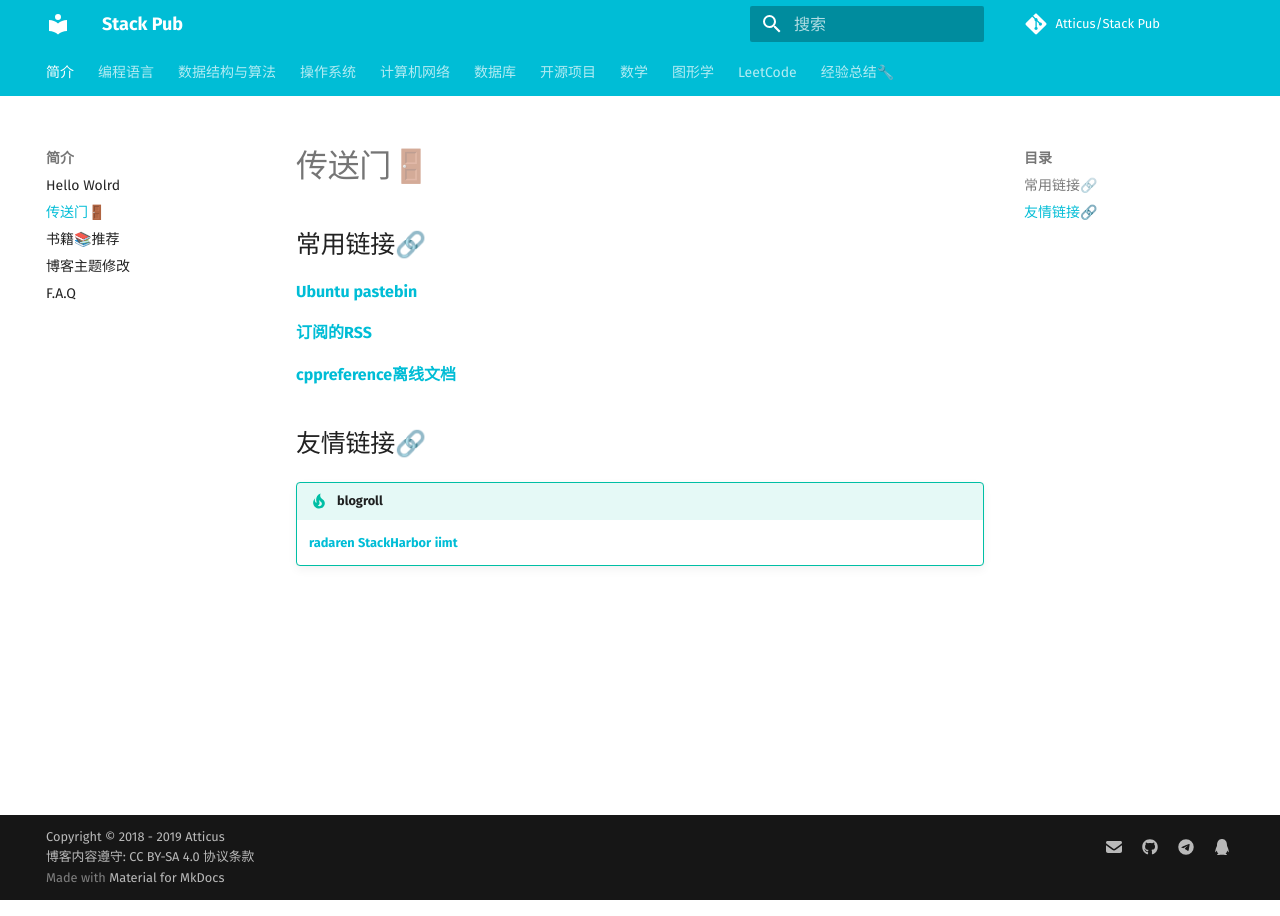
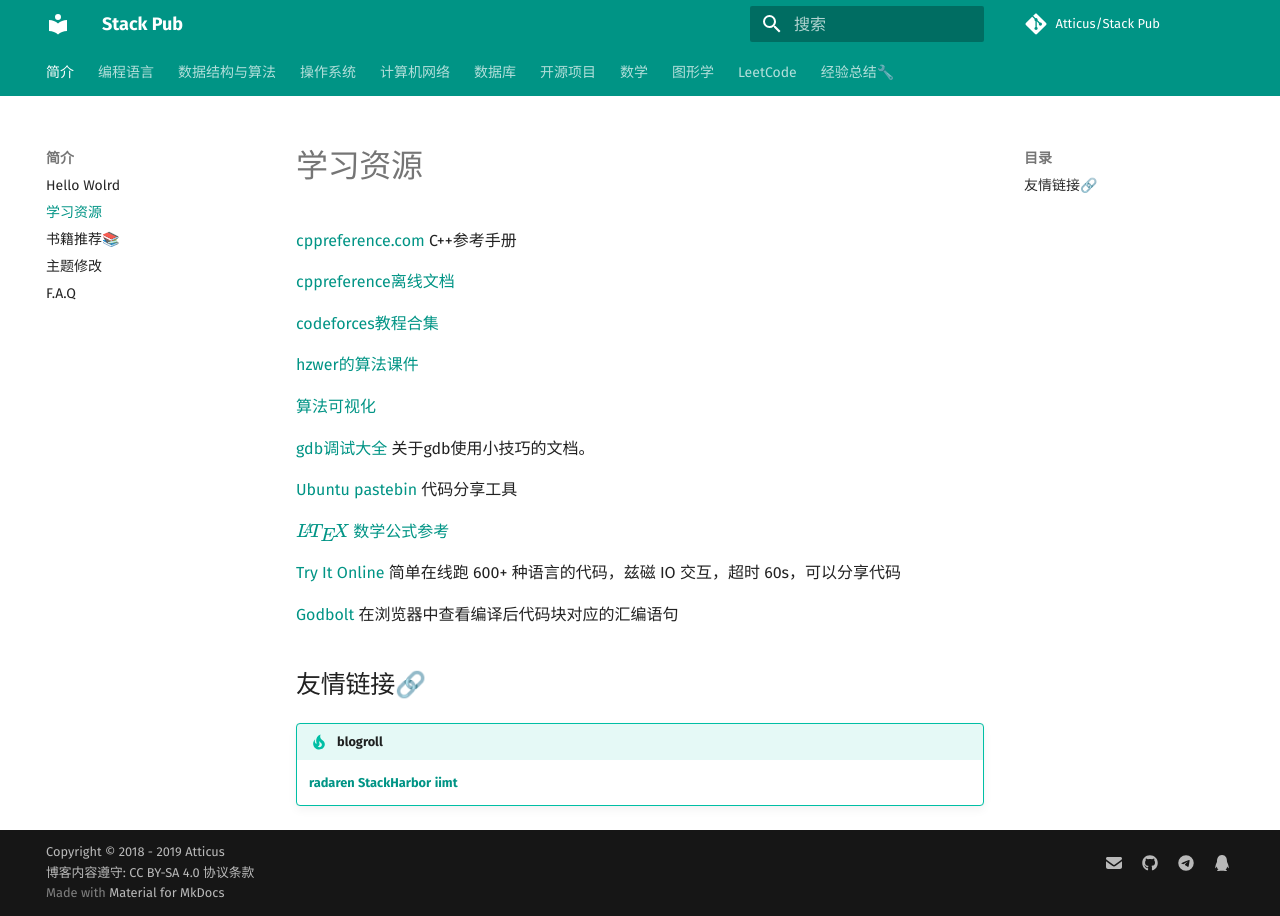
Before and after one commit to opfanswyx/StackPub, an MkDocs documentation site: the page built from docs/index/blogroll.md, in a window 1280 px wide. Built offline with MkDocs 1.6.1 and Material for MkDocs 9.7.7, drawn with Linux system fonts in a browser that asks for light colours; formulas are drawn with MathJax 3; comment, search, counter and statistics services are not loaded.

```diff
--- a/docs/index/blogroll.md
+++ b/docs/index/blogroll.md
@@ -1,11 +1,23 @@
-## 常用链接🔗
 
-**[Ubuntu pastebin](https://paste.ubuntu.com/)**
+[cppreference.com](https://zh.cppreference.com/w/) C++参考手册
 
-**[订阅的RSS](https://www.inoreader.com/dashboard)**
+[cppreference离线文档](https://zh.cppreference.com/w/Cppreference:Archives)
 
-**[cppreference离线文档](https://zh.cppreference.com/w/Cppreference:Archives)**
+[codeforces教程合集](http://codeforces.com/blog/entry/57282)
 
+[hzwer的算法课件](https://github.com/hzwer/shareOI)
+
+[算法可视化](https://visualgo.net/zh)
+
+[gdb调试大全](https://github.com/hellogcc/100-gdb-tips) 关于gdb使用小技巧的文档。
+
+[Ubuntu pastebin](https://paste.ubuntu.com/) 代码分享工具
+
+[ $\LaTeX{}$ 数学公式参考](http://www.mohu.org/info/symbols/symbols.htm)
+
+[Try It Online](https://tio.run) 简单在线跑 600+ 种语言的代码，兹磁 IO 交互，超时 60s，可以分享代码
+
+[Godbolt](https://godbolt.org/) 在浏览器中查看编译后代码块对应的汇编语句
 
 ## 友情链接🔗
 
--- a/mkdocs.yml
+++ b/mkdocs.yml
@@ -19,9 +19,9 @@ copyright:
 nav:
   - 简介:
     - Hello Wolrd: index.md
-    - 传送门🚪: index/blogroll.md
-    - 书籍📚推荐: index/book.md
-    - 博客主题修改: index/theme.md
+    - 学习资源: index/blogroll.md
+    - 书籍推荐📚: index/book.md
+    - 主题修改: index/theme.md
     - F.A.Q: index/version.md
 
   - 编程语言:
@@ -131,7 +131,7 @@ theme:
   name: 'material'
   language: 'zh'
   palette:
-    primary: 'Cyan'
+    primary: 'Teal'
     accent: 'Pink'
   include_search_page: false
   search_index_only: true
```
Also changed, not shown: docs/index.md (+10 -4 lines), 1 other file.
